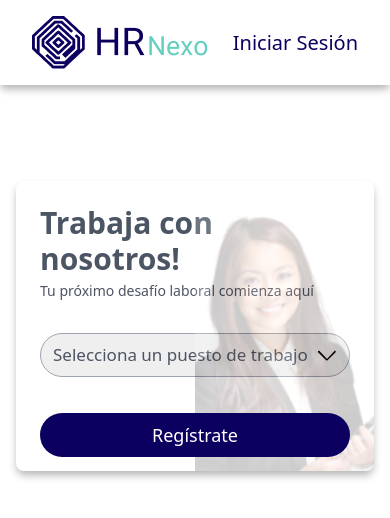
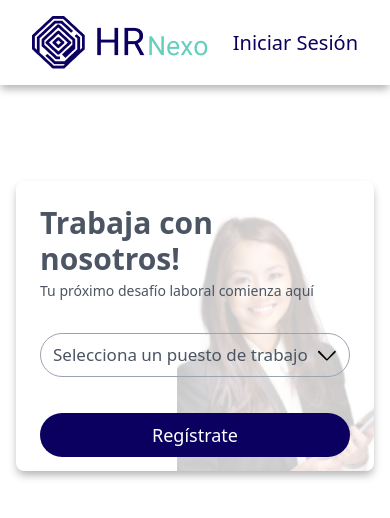
Before and after one commit to Visual2024/c17-67-t-python, a React (Vite) app in the folder Frontend/RecursosHumanosWebApp/: page /login in a window 390 px wide. Both pictures are taken after a click on the element "Trabaja con Nosotros". Shown: the top 518 px of the page. Built offline with nearby package versions, Linux system fonts and the light colour scheme; no server answers.

Commit message:
link noCountry

```diff
--- a/Frontend/RecursosHumanosWebApp/src/Styles/Login.module.css
+++ b/Frontend/RecursosHumanosWebApp/src/Styles/Login.module.css
@@ -173,6 +173,8 @@
         position: relative;
         min-width: 340px;
         max-width: 600px;
+        min-height: 290px;
+        max-height: 350px;
     }
 
     .requisitos{
@@ -193,10 +195,11 @@
         position: absolute;
         right: 0;
         top: 0;
-        width: 50%;
+        width: 55%;
         max-width: 300px;
         height: 100%;
         opacity: 0.2;
+        z-index: -1;
     }
 }
 
--- a/Frontend/RecursosHumanosWebApp/src/Styles/LoginFormRegis.module.css
+++ b/Frontend/RecursosHumanosWebApp/src/Styles/LoginFormRegis.module.css
@@ -42,4 +42,8 @@
         transform: translate(50%,-50%);
         width: 90%;
     }
+
+    .select select{
+        background-color: transparent;
+    }
 }
```
